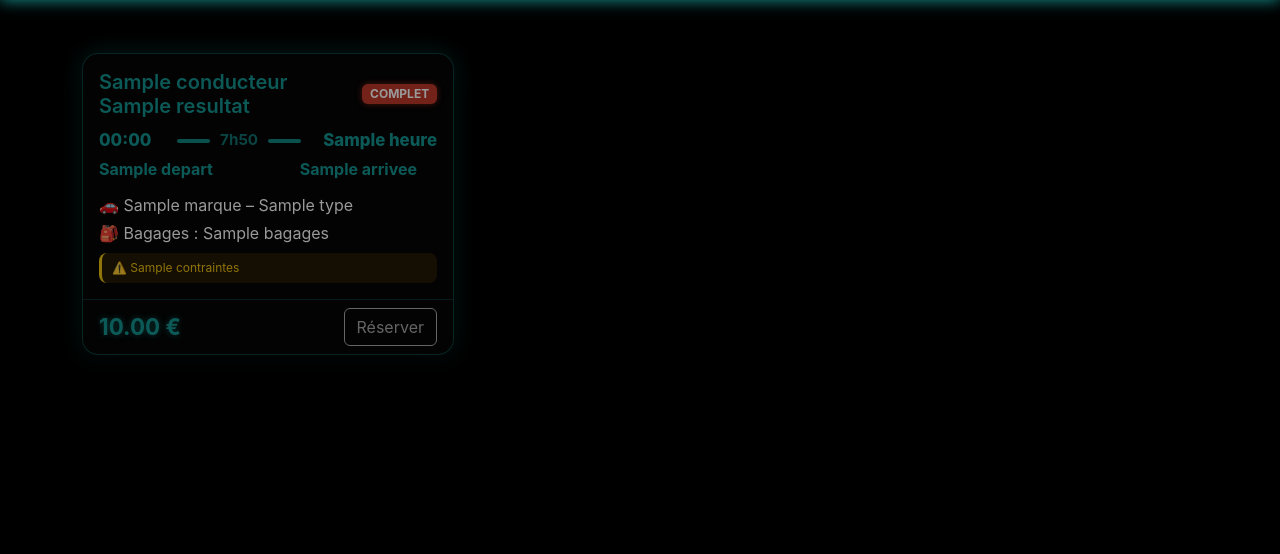
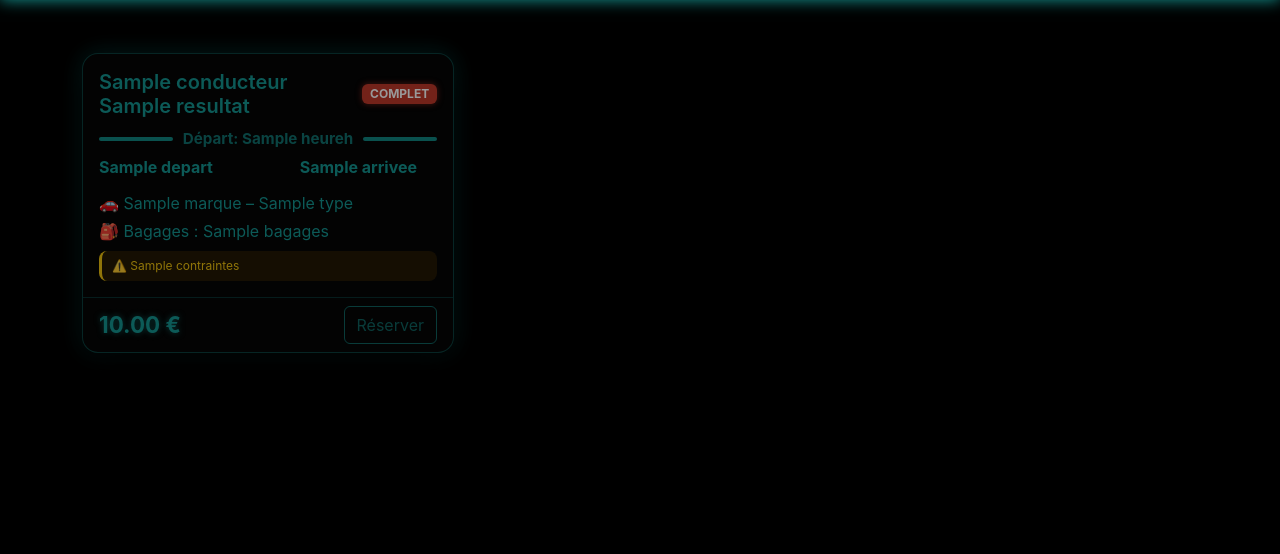
Before and after one commit to SyphaxMEDJBER/CeriCar, a Yii app: template views/site/_resultats.php in a window 1280 px wide. Shown: the part 57-611 px from the top of the page. Run offline with PHP 8.4 and a stand-in for Yii, Linux system fonts and the light colour scheme; the template is opened without the code that fills it: most values are stand-ins (such as "Sample title", 1, 10 or a date in 2020); data that the repository does not hold is empty; some libraries are stand-ins or nearby versions.

Commit message:
cartes ameliorées

```diff
--- a/views/site/_resultats.php
+++ b/views/site/_resultats.php
@@ -21,19 +21,15 @@ use yii\helpers\Html;
             <?php endif; ?>
         </div>
 
-        <!-- TIMELINE HEURES (style blablacar) -->
+        <!-- TIMELINE HEURES-->
         <div class="bb-time">
-            <span class="bb-hour">00:00</span>
 
             <div class="bb-track">
-                <span class="bb-circle"></span>
                 <span class="bb-bar"></span>
-                <span class="bb-duration">7h50</span>
+                <span class="bb-duration"><?="Départ: ".Html::encode($r['heure']).'h'?></span>
                 <span class="bb-bar"></span>
-                <span class="bb-circle"></span>
             </div>
 
-            <span class="bb-hour"><?= Html::encode($r['heure']) ?></span>
         </div>
 
         <div class="bb-cities">
--- a/web/css/dark.css
+++ b/web/css/dark.css
@@ -249,7 +249,7 @@ input:focus {
     position: absolute;
     bottom: 20px;
     left: 20px;
-    color: #fff;
+    color: #159692;
     z-index: 10;
     opacity: 0;
     transform: translateY(20px);
@@ -379,7 +379,7 @@ input:focus {
   background: #0b0b0b;
   border: 1px solid rgba(21, 150, 146, 0.6);
   border-radius: 14px;
-  color: #fff;
+  color: #159692;
   box-shadow:
     0 0 10px rgba(21,150,146,0.25),
     0 10px 25px rgba(0,0,0,0.8);
```
